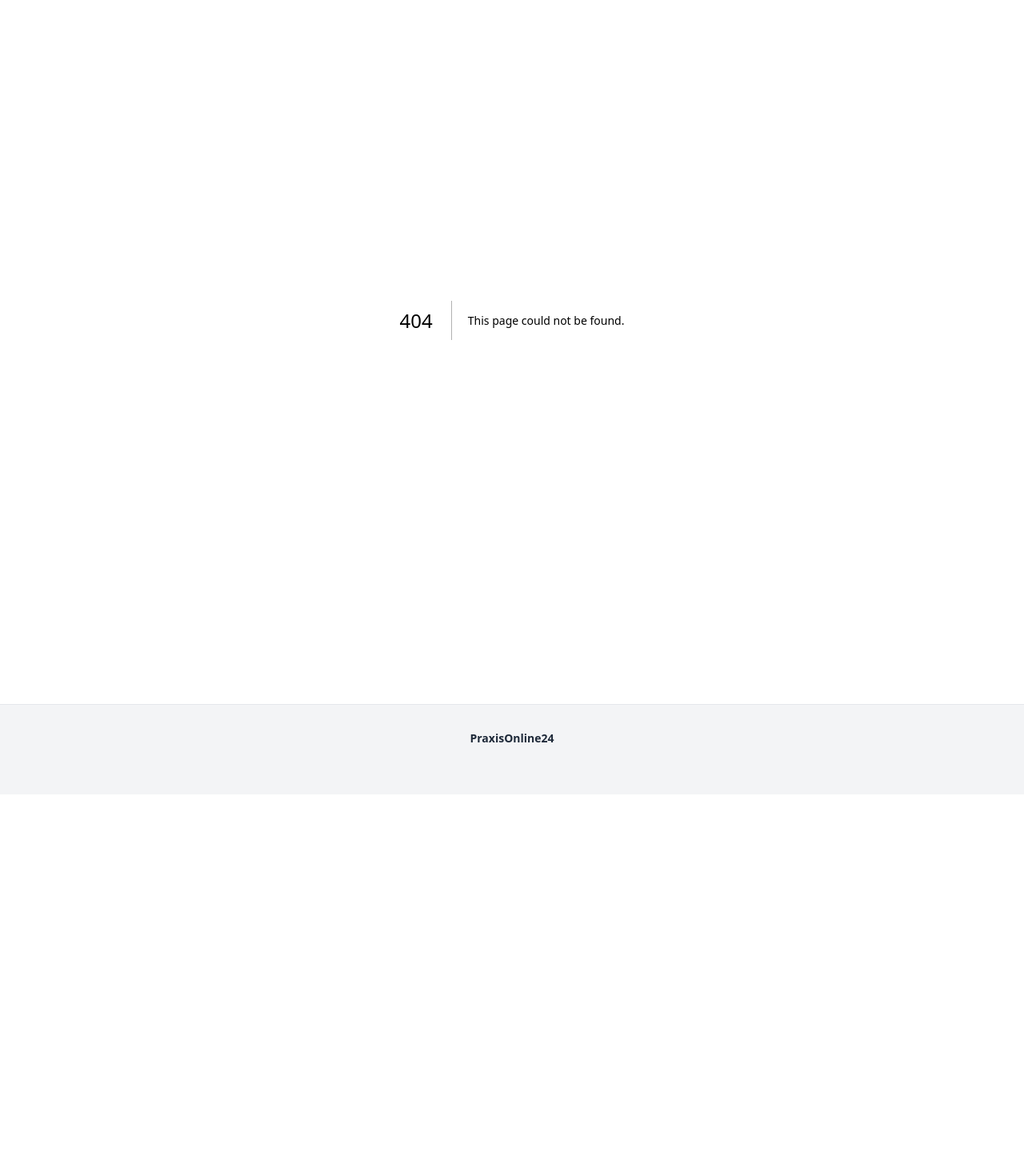
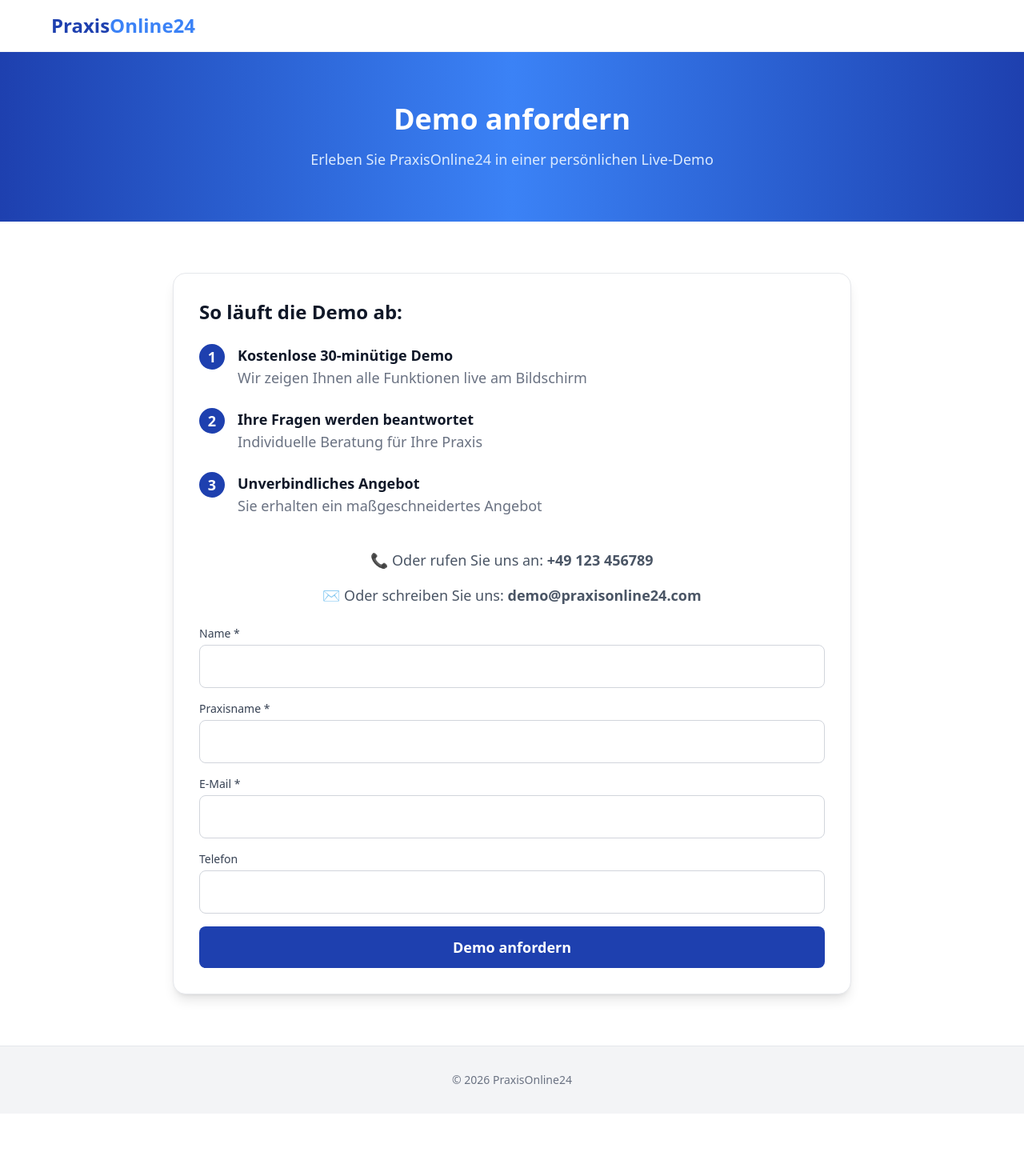
Before and after one commit to housniadmy-rgb/autooffice-pro-neu, a Next.js app: page /demo in a window 1280 px wide. Before the commit this address had no page. Shown: the top 1470 px of the page at 80% size. Before the commit the page ends 993 px from the top, so only its background shows below. Built offline with nearby package versions, Linux system fonts and the light colour scheme.

Commit message:
Demo-Button und Demo-Seite hinzugefügt

```diff
--- /dev/null
+++ b/app/demo/page.tsx
@@ -0,0 +1,103 @@
+"use client"
+import { useState, useEffect } from "react"
+import Link from "next/link"
+import { translations, detectLanguage } from "../../lib/i18n"
+
+export default function DemoPage() {
+  const [lang, setLang] = useState("de")
+  const [sent, setSent] = useState(false)
+
+  useEffect(() => {
+    const s = localStorage.getItem("lang")
+    if (s && translations[s]) setLang(s)
+    else setLang(detectLanguage())
+  }, [])
+
+  const t = translations[lang] || translations.de
+
+  return (
+    <main className="min-h-screen bg-white">
+      <header className="bg-white border-b border-gray-100 py-4 px-6">
+        <div className="max-w-6xl mx-auto">
+          <Link href="/" className="text-2xl font-bold text-[#1E40AF]">Praxis<span className="text-[#3B82F6]">Online24</span></Link>
+        </div>
+      </header>
+
+      <section className="py-16 px-6 text-center bg-gradient-to-r from-[#1E40AF] via-[#3B82F6] to-[#1E40AF] text-white">
+        <div className="max-w-4xl mx-auto">
+          <h1 className="text-3xl md:text-4xl font-bold mb-4">Demo anfordern</h1>
+          <p className="text-lg text-blue-100">Erleben Sie PraxisOnline24 in einer persönlichen Live-Demo</p>
+        </div>
+      </section>
+
+      <section className="py-16 px-6 max-w-4xl mx-auto">
+        <div className="bg-white border border-gray-200 rounded-2xl shadow-lg p-8">
+          <h2 className="text-2xl font-bold text-gray-900 mb-6">So läuft die Demo ab:</h2>
+
+          <div className="space-y-6">
+            <div className="flex gap-4">
+              <div className="w-8 h-8 bg-[#1E40AF] text-white rounded-full flex items-center justify-center font-bold">1</div>
+              <div>
+                <h3 className="font-semibold text-gray-900">Kostenlose 30-minütige Demo</h3>
+                <p className="text-gray-500">Wir zeigen Ihnen alle Funktionen live am Bildschirm</p>
+              </div>
+            </div>
+
+            <div className="flex gap-4">
+              <div className="w-8 h-8 bg-[#1E40AF] text-white rounded-full flex items-center justify-center font-bold">2</div>
+              <div>
+                <h3 className="font-semibold text-gray-900">Ihre Fragen werden beantwortet</h3>
+                <p className="text-gray-500">Individuelle Beratung für Ihre Praxis</p>
+              </div>
+            </div>
+
+            <div className="flex gap-4">
+              <div className="w-8 h-8 bg-[#1E40AF] text-white rounded-full flex items-center justify-center font-bold">3</div>
+              <div>
+                <h3 className="font-semibold text-gray-900">Unverbindliches Angebot</h3>
+                <p className="text-gray-500">Sie erhalten ein maßgeschneidertes Angebot</p>
+              </div>
+            </div>
+          </div>
+
+          <div className="mt-10 text-center">
+            <p className="text-gray-600 mb-4">📞 Oder rufen Sie uns an: <strong>+49 123 456789</strong></p>
+            <p className="text-gray-600 mb-6">✉️ Oder schreiben Sie uns: <strong>demo@praxisonline24.com</strong></p>
+          </div>
+
+          {sent ? (
+            <div className="bg-green-50 border border-green-200 rounded-lg p-4 text-center">
+              <p className="text-green-700">Vielen Dank! Wir melden uns innerhalb von 24 Stunden bei Ihnen.</p>
+            </div>
+          ) : (
+            <form onSubmit={(e) => { e.preventDefault(); setSent(true) }} className="space-y-4">
+              <div>
+                <label className="block text-sm font-medium text-gray-700 mb-1">Name *</label>
+                <input type="text" required className="w-full p-3 border border-gray-300 rounded-lg" />
+              </div>
+              <div>
+                <label className="block text-sm font-medium text-gray-700 mb-1">Praxisname *</label>
+                <input type="text" required className="w-full p-3 border border-gray-300 rounded-lg" />
+              </div>
+              <div>
+                <label className="block text-sm font-medium text-gray-700 mb-1">E-Mail *</label>
+                <input type="email" required className="w-full p-3 border border-gray-300 rounded-lg" />
+              </div>
+              <div>
+                <label className="block text-sm font-medium text-gray-700 mb-1">Telefon</label>
+                <input type="tel" className="w-full p-3 border border-gray-300 rounded-lg" />
+              </div>
+              <button type="submit" className="w-full bg-[#1E40AF] text-white py-3 rounded-lg font-semibold hover:bg-blue-800 transition">Demo anfordern</button>
+            </form>
+          )}
+        </div>
+      </section>
+
+      <footer className="bg-gray-100 border-t border-gray-200 py-8 text-center text-gray-500 text-sm">
+        <div className="max-w-6xl mx-auto px-4">
+          <p>© 2026 PraxisOnline24</p>
+        </div>
+      </footer>
+    </main>
+  )
+}
--- a/app/page.tsx
+++ b/app/page.tsx
@@ -51,7 +51,10 @@ export default function Home() {
           </div>
         </div>
       </div>}
-      <section className="relative text-center py-10 sm:py-20 px-3 sm:px-6 bg-gradient-to-r from-[#1E40AF] via-[#3B82F6] to-[#1E40AF] text-white"><div className="max-w-4xl mx-auto"><h1 className="text-lg sm:text-3xl md:text-4xl font-bold mb-1 sm:mb-3">{t.hero}</h1><p className="text-sm sm:text-lg text-blue-100 mb-3 sm:mb-6 max-w-2xl mx-auto">{t.subtitle}</p><div className="flex flex-wrap justify-center gap-2 sm:gap-4"><a href={l("registrieren")} className="bg-white text-[#1E40AF] text-sm sm:text-lg font-semibold px-6 sm:px-10 py-3 sm:py-4 rounded-full hover:bg-gray-100 transition shadow-lg">{t.start}</a></div></div></section>
+      <section className="relative text-center py-10 sm:py-20 px-3 sm:px-6 bg-gradient-to-r from-[#1E40AF] via-[#3B82F6] to-[#1E40AF] text-white"><div className="max-w-4xl mx-auto"><h1 className="text-lg sm:text-3xl md:text-4xl font-bold mb-1 sm:mb-3">{t.hero}</h1><p className="text-sm sm:text-lg text-blue-100 mb-3 sm:mb-6 max-w-2xl mx-auto">{t.subtitle}</p><div className="flex flex-wrap justify-center gap-2 sm:gap-4">
+  <a href={l("registrieren")} className="bg-white text-[#1E40AF] text-sm sm:text-lg font-semibold px-6 sm:px-10 py-3 sm:py-4 rounded-full hover:bg-gray-100 transition shadow-lg">{t.start}</a>
+  <a href={l("demo")} className="border-2 border-white text-white text-sm sm:text-lg font-semibold px-6 sm:px-10 py-3 sm:py-4 rounded-full hover:bg-white hover:text-[#1E40AF] transition">Demo anfordern</a>
+</div></div></section>
 
       <section className="py-8 sm:py-16 px-3 sm:px-6 max-w-6xl mx-auto">
         <h2 className="text-lg sm:text-2xl font-bold mb-6 sm:mb-10 text-center text-gray-900">Features</h2>
```
